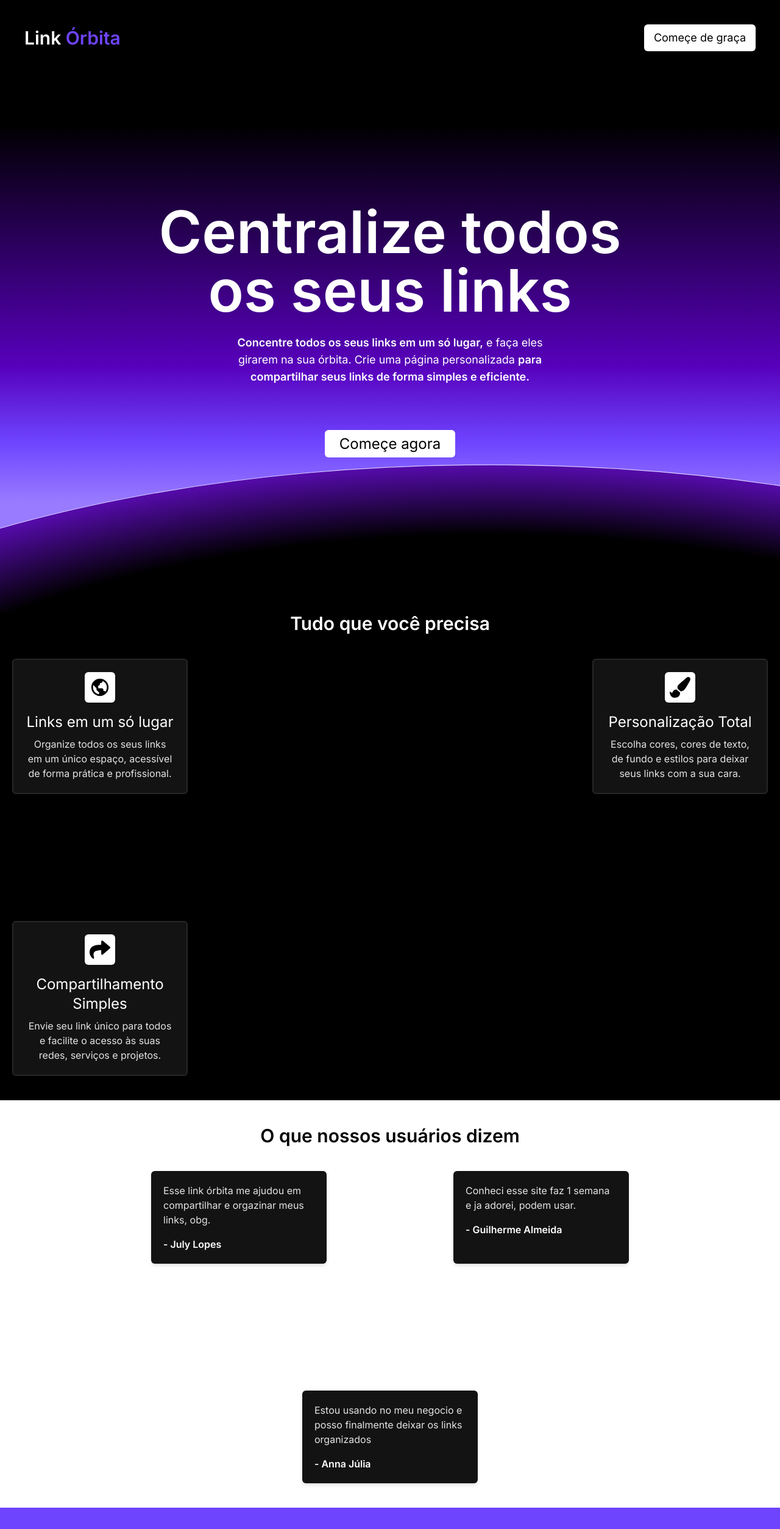
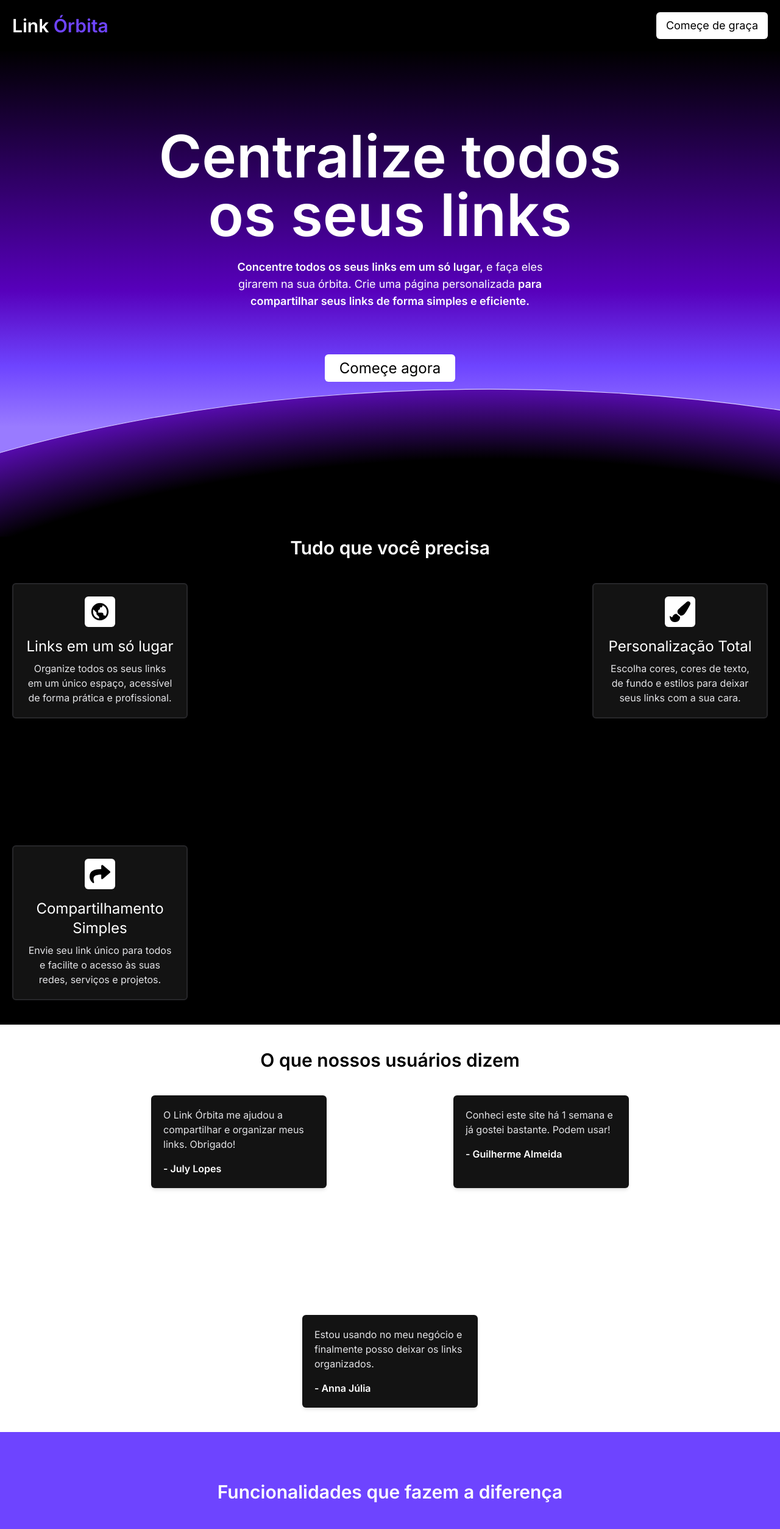
Before and after one commit to henriquedevop/linkOrbita, a React (Vite) app: page / in a window 1280 px wide. Shown: the top 2507 px of the page at 61% size. Built offline with nearby package versions, Linux system fonts and the light colour scheme; no server answers.

Commit message:
faet: add glass filter on header

```diff
--- a/src/index.css
+++ b/src/index.css
@@ -4,5 +4,5 @@
 
 body {
     min-height: 100vh;
-    background-color: gray;
+    background-color: black;
 }
--- a/src/pages/home/index.tsx
+++ b/src/pages/home/index.tsx
@@ -5,7 +5,8 @@ import { FaPaintBrush, FaShare } from "react-icons/fa"
 export function Home() {
     return (
         <div className="bg-bg min-h-screen">
-            <header className="flex flex-col md:flex-row items-center justify-between p-5 md:p-10">
+            <header className="fixed top-0 left-0 right-0 z-50 flex flex-col md:flex-row items-center justify-between p-5
+            bg-black bg-opacity-30 backdrop-blur-lg">
                 <Link
                 to="/"
                 className="text-2xl md:text-3xl text-textColor font-bold">Link
@@ -90,21 +91,21 @@ export function Home() {
 
                         <div className="bg-customGray w-full md:w-72 rounded-md p-5 shadow-md">
                             <p className="text-zinc-200 mb-4">
-                                Esse link órbita me ajudou em compartilhar e orgazinar meus links, obg.
+                                O Link Órbita me ajudou a compartilhar e organizar meus links. Obrigado!
                             </p>
                             <h4 className="text-white font-bold">- July Lopes</h4>
                         </div>
 
                         <div className="bg-customGray w-full md:w-72 rounded-md p-5 shadow-md">
                             <p className="text-zinc-200 mb-4">
-                                Conheci esse site faz 1 semana e ja adorei, podem usar.
+                                Conheci este site há 1 semana e já gostei bastante. Podem usar!
                             </p>
                             <h4 className="text-white font-bold">- Guilherme Almeida</h4>
                         </div>
 
                         <div className="bg-customGray w-full md:w-72 rounded-md p-5 shadow-md">
                             <p className="text-zinc-200 mb-4">
-                                Estou usando no meu negocio e posso finalmente deixar os links organizados
+                                Estou usando no meu negócio e finalmente posso deixar os links organizados.
                             </p>
                             <h4 className="text-white font-bold">- Anna Júlia</h4>
                         </div>
@@ -162,7 +163,7 @@ export function Home() {
                                 O serviço é gratuito?
                             </summary>
                             <p className="text-zinc-200 mt-2">
-                                Sim! Você pode começar a usar gratuitamente sem nenhum problema!.
+                                Sim! Você pode começar a usar gratuitamente, sem nenhum custo adicional!
                             </p>
                         </details>
 
@@ -171,16 +172,16 @@ export function Home() {
                                 Qualquer um pode acessar o link?
                             </summary>
                             <p className="text-zinc-200 mt-2">
-                                Sim! Basta compartilhar a url gerada e todos verão seus links.
+                                Sim! Basta compartilhar a URL gerada, e todos poderão ver seus links.
                             </p>
                         </details>
 
                         <details className="bg-customGray rounded-md p-5">
                             <summary className="text-white font-semibold cursor-pointer">
-                                Existe um limites de links que posso cadastrar?
+                                Existe um limite de links que posso cadastrar?
                             </summary>
                             <p className="text-zinc-200 mt-2">
-                                Não! não existe limites, basta criar e compartilhar.
+                                Não! Não há limites. Basta criar e compartilhar!
                             </p>
                         </details>
 
```
